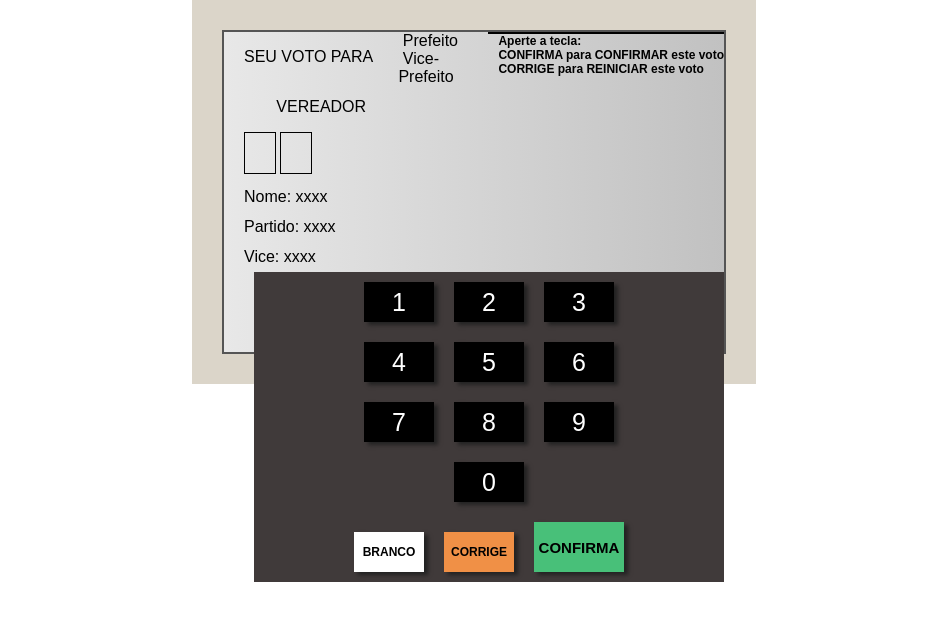
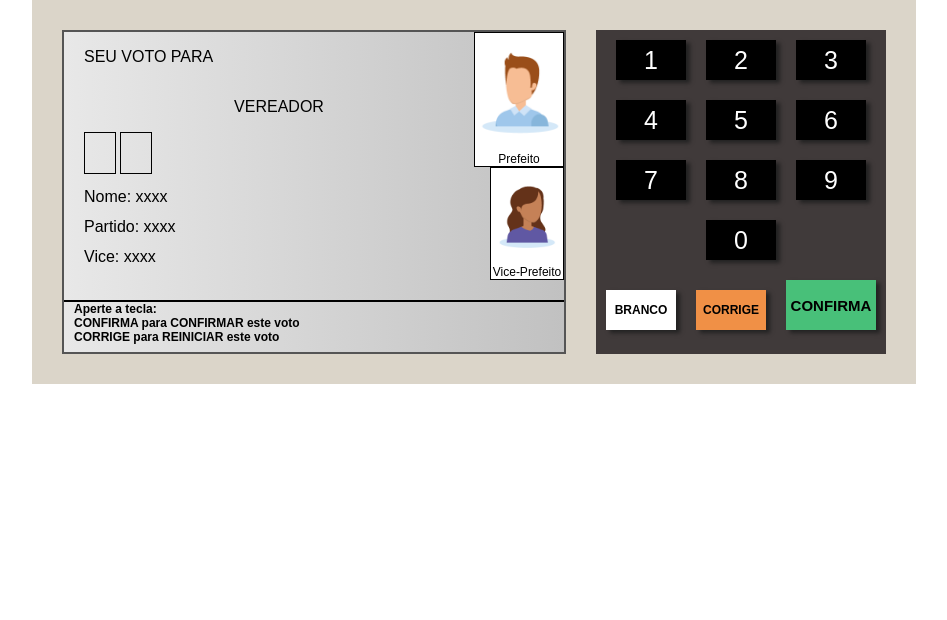
Before and after one commit to robsonbrentan/Urna-Eletronica, a plain HTML site: page index.html in a window 1280 px wide. Shown: the whole page, without its empty margins (166-1113 px from the left). Drawn offline with Linux system fonts and the light colour scheme.

Commit message:
inicio JS

```diff
--- a/index.html
+++ b/index.html
@@ -31,12 +31,11 @@
                 </div>
                 <div class="d-1-hight">
                    <div class="d-1-image">
-                       <img src="" alt="">
+                       <img src="./images/17.png" alt="">
                        Prefeito
                    </div>
-                <div class="d-1-hight">
-                   <div class="d-1-image">
-                       <img src="" alt="">
+                   <div class="d-1-image small">
+                       <img src="./images/17_vice.png" alt="">
                        Vice-Prefeito
                    </div>
                 </div>
--- a/style.css
+++ b/style.css
@@ -127,6 +127,21 @@ body {
 
 .d-1-hight {
   width: 90px;
+  display: flex;
+  flex-direction: column;
+  align-items: flex-end;
+}
+.d-1-image {
+  border: 1px solid #000;
+  background-color: #fff;
+  text-align: center;
+  font-size: 12px;
+}
+.d-1-image img {
+  width: 100%;
+}
+.d-1-image.small {
+  width: 80%;
 }
 
 .d-2 {
```
Also changed, not shown: images/17.png (added), images/17_vice.png (added), images/22.png (added), images/22_vice.png (added), images/50.png (added), images/50_vice.png (added), images/Cand_17.svg (deleted), images/Cand_17_vice.svg (deleted), images/Cand_22.svg (deleted), images/Cand_22_vice.svg (deleted), images/Cand_45.svg (deleted), images/Cand_45_vice.svg (deleted).
